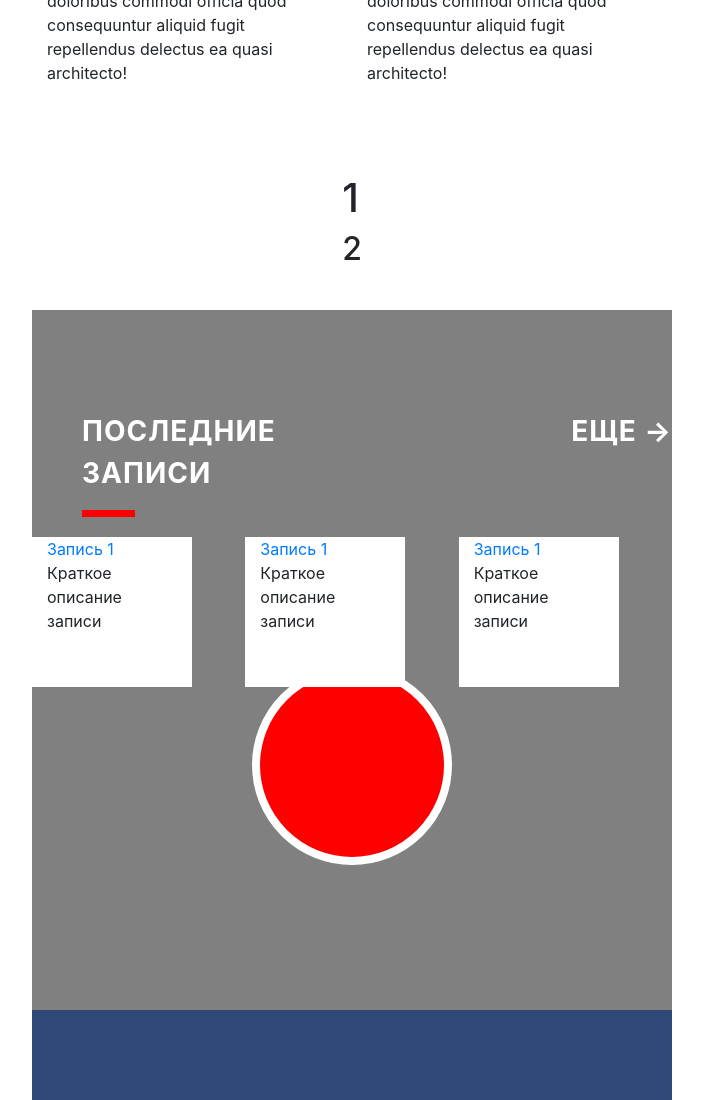
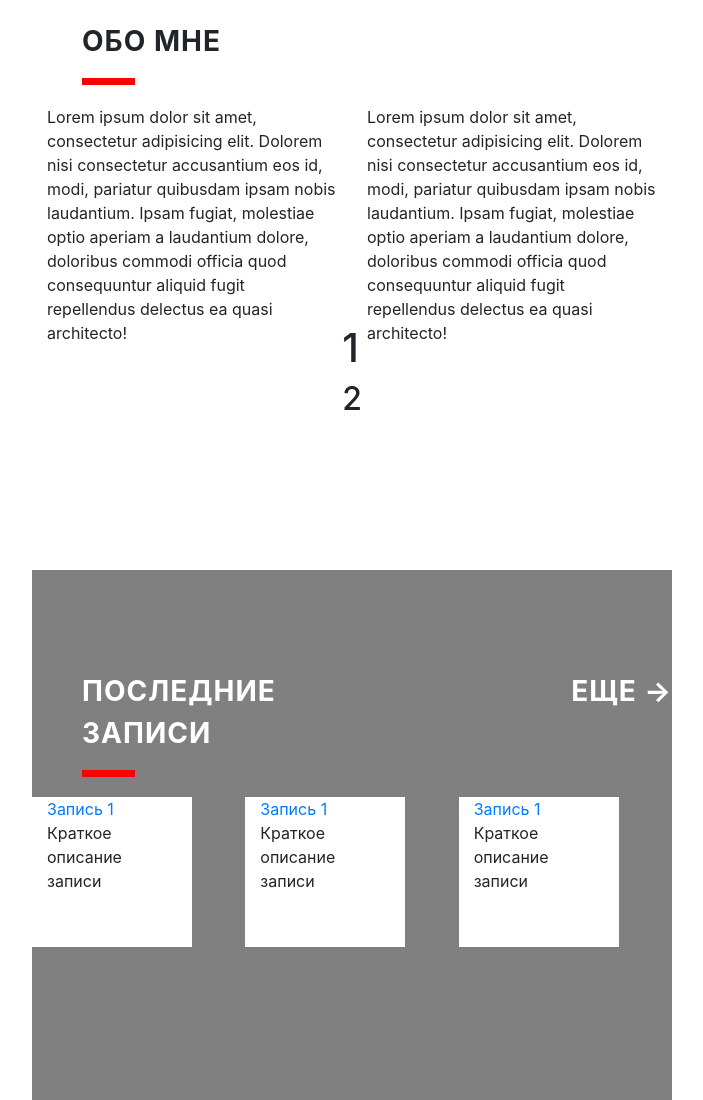
Before and after one commit to mikilandzhelo/mikilandzhelo.github.io, a plain HTML site: page index.html in a window 1280 px wide. Shown: the top 1100 px of the page, without its empty margins (288-991 px from the left). Drawn offline with nearby package versions, Linux system fonts and the light colour scheme.

Commit message:
kjkhghk
hkkhkhkh

```diff
--- a/index.html
+++ b/index.html
@@ -11,10 +11,10 @@
 <body>
 
 
-<div class="pos1">
+
 <div class="pos">
  <div class="potfolio_photo"></div>
-</div>
+
 
 	<div class="van">
 		<div class="row">
```
